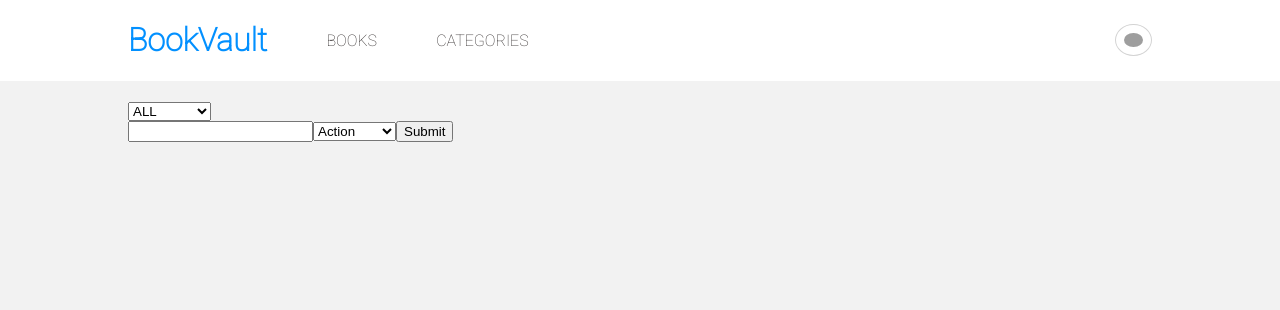
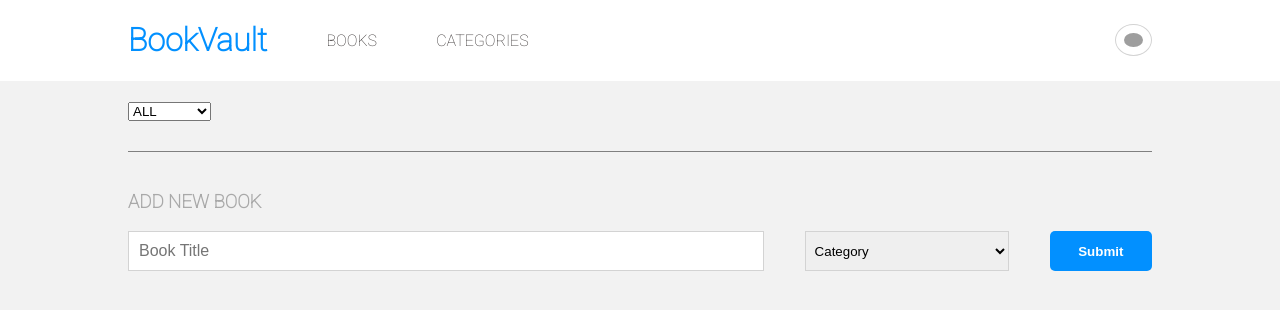
Before and after one commit to Moreneecoder/bookstore, a React (Create React App) app: page / in a window 1280 px wide. Shown: the top 310 px of the page. Built offline with nearby package versions, Linux system fonts and the light colour scheme; grey boxes are pictures that could not be loaded.

Commit message:
Implement design for BooksForm component

```diff
--- a/src/containers/BooksForm.js
+++ b/src/containers/BooksForm.js
@@ -2,6 +2,7 @@ import { useState } from 'react';
 import { connect } from 'react-redux';
 import PropTypes from 'prop-types';
 import { createBook } from '../actions';
+import '../stylesheets/BooksForm.css';
 
 const BooksForm = (props) => {
   const { submitNewBook } = props;
@@ -47,16 +48,18 @@ const BooksForm = (props) => {
 
   return (
     <div className="BooksForm">
+      <h3 className="grey">ADD NEW BOOK</h3>
       <form onSubmit={(e) => handleSubmit(e)}>
-        <input required value={book.title} onChange={(e) => handleChange(e.target.value, 'changeTitle')} />
+        <input required value={book.title} onChange={(e) => handleChange(e.target.value, 'changeTitle')} placeholder="Book Title" />
 
         <select required onChange={(e) => handleChange(e.target.value, 'changeCategory')} name="categories">
+          <option style={{ color: 'darkgrey' }} value="">Category</option>
           {categories.map((item) => {
             idx += 1;
             return (<option value={item} key={idx}>{item}</option>);
           })}
         </select>
-        <button type="submit">Submit</button>
+        <button className="main-bg-color" type="submit">Submit</button>
       </form>
     </div>
   );
--- /dev/null
+++ b/src/stylesheets/BooksForm.css
@@ -0,0 +1,33 @@
+.BooksForm {
+  border-top: 1px solid gray;
+  margin-top: 30px;
+  padding-top: 20px;
+}
+
+.BooksForm form {
+  display: flex;
+  justify-content: space-between;
+}
+
+.BooksForm form input {
+  flex-basis: 60%;
+  padding: 10px;
+  font-size: 1em;
+  border: none;
+  border: 1px solid lightgrey;
+}
+
+.BooksForm form select {
+  flex-basis: 20%;
+  border: none;
+  border: 1px solid lightgrey;
+  padding: 5px;
+}
+
+.BooksForm form button {
+  flex-basis: 10%;
+  border: none;
+  color: white;
+  font-weight: bold;
+  border-radius: 5px;
+}
```
Also changed, not shown: src/components/Book.js (+0 -7 lines).
